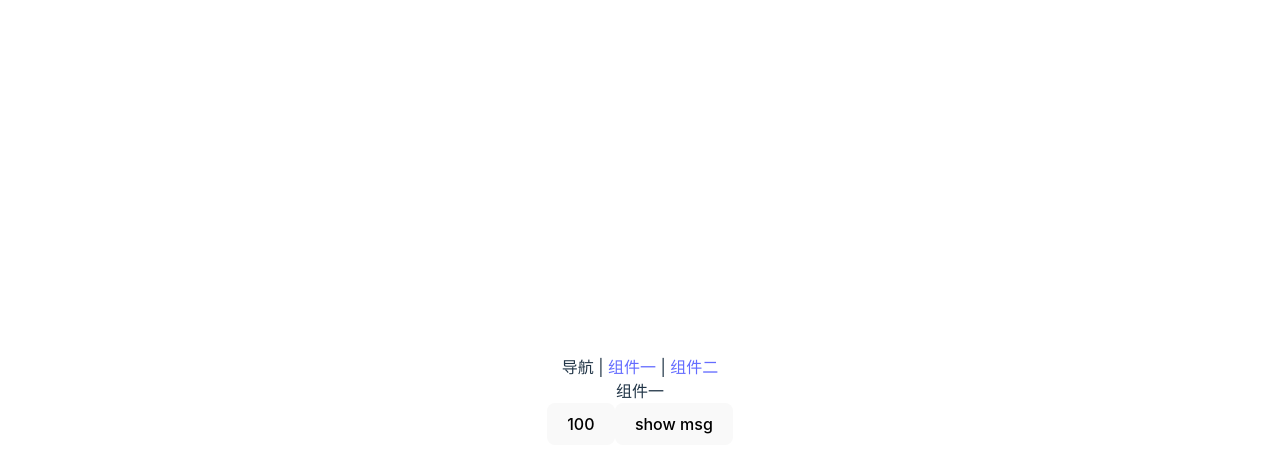
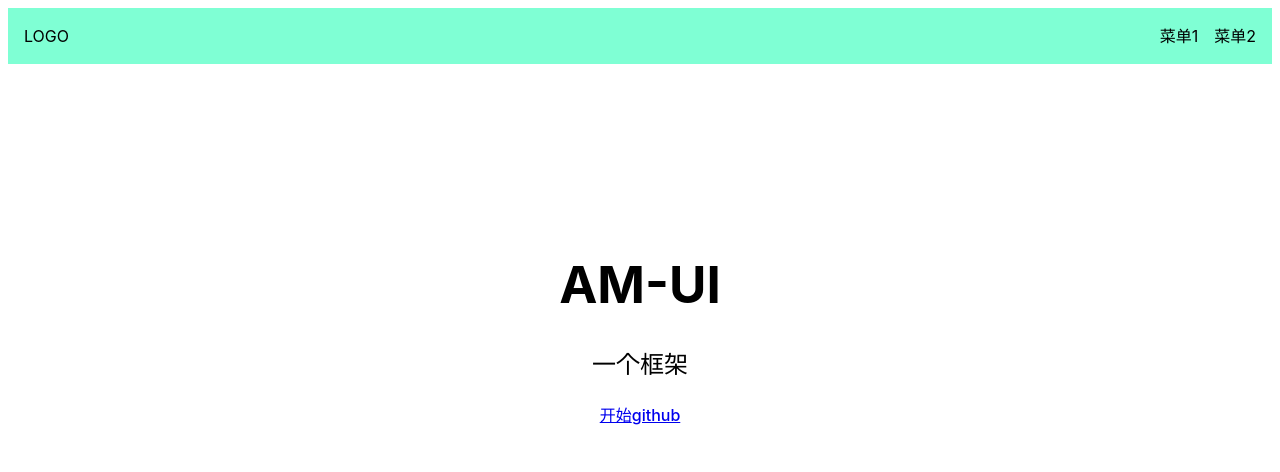
Before and after one commit to 12amtop/am-ui, a Vue app: page / in a window 1280 px wide. Shown: the top 472 px of the page. Built offline with nearby package versions, Linux system fonts and the light colour scheme.

Commit message:
TopNav组件完成

```diff
--- a/package.json
+++ b/package.json
@@ -14,6 +14,7 @@
   },
   "devDependencies": {
     "@vitejs/plugin-vue": "^4.0.0",
+    "sass": "^1.58.3",
     "vite": "^4.1.0"
   }
 }
--- a/src/App.vue
+++ b/src/App.vue
@@ -2,10 +2,6 @@
 </script>
 
 <template>
-  <div>导航 |
-    <RouterLink to="/">组件一</RouterLink> |
-    <RouterLink to="/2">组件二</RouterLink>
-  </div>
   <RouterView></RouterView>
 </template>
 
--- a/src/components/First.vue
+++ /dev/null
@@ -1,21 +0,0 @@
-<script setup>
-import { ref } from 'vue';
-var f = () => {console.log('hello world')};
-const n = ref(100)
-defineProps({
-    msg: String
-})
-</script>
-
-<template>
-    <div>组件一</div>
-    <div>{{ msg }}</div>
-    <button @click="n++">{{ n }}</button>
-    <button @click="f">show msg</button>
-</template>
-
-<style>
-.bar {
-    color: red;
-}
-</style>
--- a/src/components/Second.vue
+++ /dev/null
@@ -1,6 +0,0 @@
-<script setup>
-</script>
-
-<template>
-    <div>组件二</div>
-</template>
--- /dev/null
+++ b/src/components/TopNav.vue
@@ -0,0 +1,32 @@
+<template>
+    <div class="topNav">
+        <div class="logo">LOGO</div>
+        <ul class="menu">
+            <li>菜单1</li>
+            <li>菜单2</li>
+        </ul>
+    </div>
+</template>
+
+<style lang="scss" scoped>
+.topNav {
+    background-color: aquamarine;
+    display: flex;
+    justify-content: space-between;
+    align-items: center;
+
+    .logo {
+        margin-left: 1rem;
+    }
+
+    .menu {
+        // background-color: red;
+        display: flex;
+        justify-content: stretch;
+        margin-right: 1rem;
+
+        li {
+            margin-left: 1rem;
+        }
+    }
+}</style>
--- a/src/style.css
+++ /dev/null
@@ -1,89 +0,0 @@
-:root {
-  font-family: Inter, system-ui, Avenir, Helvetica, Arial, sans-serif;
-  line-height: 1.5;
-  font-weight: 400;
-
-  color-scheme: light dark;
-  color: rgba(255, 255, 255, 0.87);
-  background-color: #242424;
-
-  font-synthesis: none;
-  text-rendering: optimizeLegibility;
-  -webkit-font-smoothing: antialiased;
-  -moz-osx-font-smoothing: grayscale;
-  -webkit-text-size-adjust: 100%;
-}
-
-a {
-  font-weight: 500;
-  color: #646cff;
-  text-decoration: inherit;
-}
-a:hover {
-  color: #535bf2;
-}
-
-a {
-  font-weight: 500;
-  color: #646cff;
-  text-decoration: inherit;
-}
-a:hover {
-  color: #535bf2;
-}
-
-body {
-  margin: 0;
-  display: flex;
-  place-items: center;
-  min-width: 320px;
-  min-height: 100vh;
-}
-
-h1 {
-  font-size: 3.2em;
-  line-height: 1.1;
-}
-
-button {
-  border-radius: 8px;
-  border: 1px solid transparent;
-  padding: 0.6em 1.2em;
-  font-size: 1em;
-  font-weight: 500;
-  font-family: inherit;
-  background-color: #1a1a1a;
-  cursor: pointer;
-  transition: border-color 0.25s;
-}
-button:hover {
-  border-color: #646cff;
-}
-button:focus,
-button:focus-visible {
-  outline: 4px auto -webkit-focus-ring-color;
-}
-
-.card {
-  padding: 2em;
-}
-
-#app {
-  max-width: 1280px;
-  margin: 0 auto;
-  padding: 2rem;
-  text-align: center;
-}
-
-@media (prefers-color-scheme: light) {
-  :root {
-    color: #213547;
-    background-color: #ffffff;
-  }
-  a:hover {
-    color: #747bff;
-  }
-  button {
-    background-color: #f9f9f9;
-  }
-}
--- /dev/null
+++ b/src/style.scss
@@ -0,0 +1,30 @@
+:root {
+  font-family: Inter, system-ui, Avenir, Helvetica, Arial, sans-serif;
+  line-height: 1.5;
+  font-weight: 400;
+
+  // color-scheme: light dark;
+  // color: rgba(255, 255, 255, 0.87);
+  // background-color: #242424;
+
+  font-synthesis: none;
+  text-rendering: optimizeLegibility;
+  -webkit-font-smoothing: antialiased;
+  -moz-osx-font-smoothing: grayscale;
+  -webkit-text-size-adjust: 100%;
+  body {
+    a {
+      font-weight: 500;
+      &:hover {
+        color: #535bf2;
+      }
+    }
+    li {
+      list-style: none;
+    }
+    h1 {
+      font-size: 3.2em;
+      line-height: 1.1;
+    }
+  }
+}
--- /dev/null
+++ b/src/views/Doc.vue
@@ -0,0 +1,11 @@
+<script setup lang="ts">
+import TopNav from '../components/TopNav.vue'
+</script>
+
+<template>
+    <TopNav></TopNav>
+    <div class="content">
+        <aside>边栏</aside>
+        <main>内容</main>
+    </div>
+</template>
--- /dev/null
+++ b/src/views/Home.vue
@@ -0,0 +1,21 @@
+<script setup lang="ts">
+import TopNav from '../components/TopNav.vue'
+</script>
+<template>
+    <div >
+        <TopNav></TopNav>
+        <div class="banner">
+            <h1>AM-UI</h1>
+            <h2>一个框架</h2>
+            <RouterLink to="/doc">开始</RouterLink>
+            <a href="#">github</a>
+        </div>
+    </div>
+</template>
+
+<style lang="scss" scoped>
+.banner {
+    text-align: center;
+    margin-top: 12rem;
+}
+</style>
```
Also changed, not shown: src/main.ts (+5 -5 lines), 1 other file (tests, documents, lock files or other folders).
